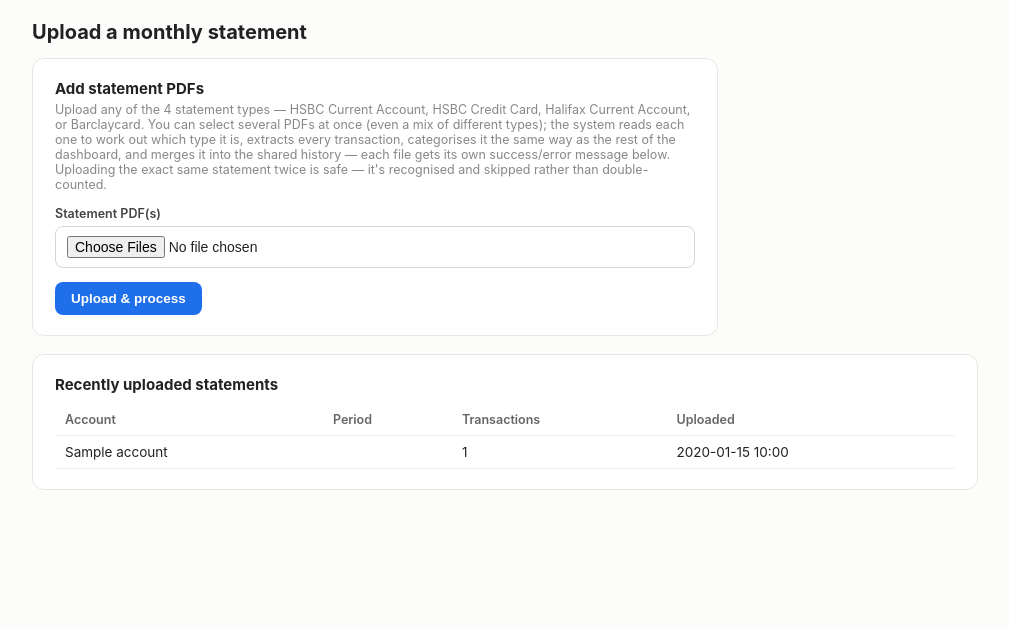
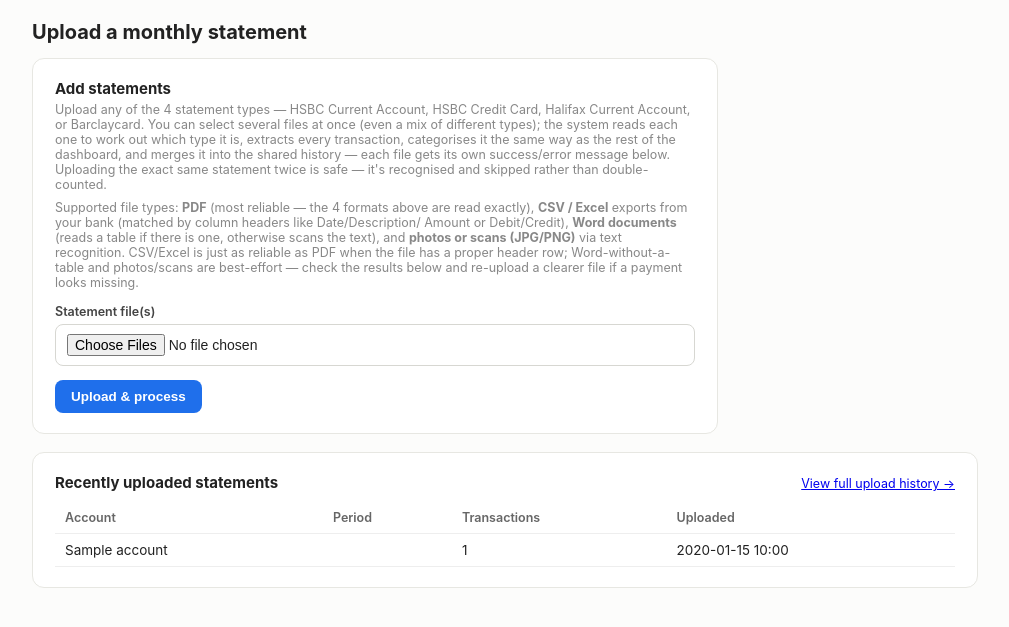
Before and after one commit to prabha3001/household-expenses, a Flask app: template templates/upload.html in a window 1280 px wide. Shown: the part 42-669 px from the top of the page, without its empty margins (18-1027 px from the left). Run offline with Flask 3, Linux system fonts and the light colour scheme; the template is opened without the code that fills it: most values are stand-ins (such as "Sample title", 1, 10 or a date in 2020); some libraries are stand-ins or nearby versions.

Commit message:
Add upload page link + template for full upload history

```diff
--- a/templates/upload.html
+++ b/templates/upload.html
@@ -2,18 +2,26 @@
 {% block content %}
 <h1>Upload a monthly statement</h1>
 <div class="card">
-  <h2>Add statement PDFs</h2>
+  <h2>Add statements</h2>
   <p class="muted" style="margin-top:-6px;margin-bottom:14px;">
     Upload any of the 4 statement types — HSBC Current Account, HSBC Credit Card, Halifax Current
-    Account, or Barclaycard. You can select several PDFs at once (even a mix of different types);
+    Account, or Barclaycard. You can select several files at once (even a mix of different types);
     the system reads each one to work out which type it is, extracts every transaction,
     categorises it the same way as the rest of the dashboard, and merges it into the shared
     history — each file gets its own success/error message below. Uploading the exact same
     statement twice is safe — it's recognised and skipped rather than double-counted.
   </p>
+  <p class="muted" style="margin-top:-6px;margin-bottom:14px;">
+    Supported file types: <strong>PDF</strong> (most reliable — the 4 formats above are read exactly),
+    <strong>CSV / Excel</strong> exports from your bank (matched by column headers like Date/Description/
+    Amount or Debit/Credit), <strong>Word documents</strong> (reads a table if there is one, otherwise
+    scans the text), and <strong>photos or scans (JPG/PNG)</strong> via text recognition. CSV/Excel is
+    just as reliable as PDF when the file has a proper header row; Word-without-a-table and photos/scans
+    are best-effort — check the results below and re-upload a clearer file if a payment looks missing.
+  </p>
   <form method="post" enctype="multipart/form-data" id="uploadForm">
-    <label for="file">Statement PDF(s)</label>
-    <input type="file" id="file" name="file" accept="application/pdf" multiple required>
+    <label for="file">Statement file(s)</label>
+    <input type="file" id="file" name="file" accept=".pdf,.csv,.xlsx,.xls,.docx,.jpg,.jpeg,.png" multiple required>
     <button class="primary" type="submit" id="uploadBtn">Upload &amp; process</button>
   </form>
 
@@ -106,7 +114,10 @@
 
 {% if recent %}
 <div class="card" style="max-width:900px;">
-  <h2>Recently uploaded statements</h2>
+  <div style="display:flex;align-items:baseline;justify-content:space-between;gap:12px;">
+    <h2 style="margin-bottom:10px;">Recently uploaded statements</h2>
+    <a href="{{ url_for('statement_history') }}" style="font-size:12.5px;white-space:nowrap;">View full upload history &rarr;</a>
+  </div>
   <table>
     <tr><th>Account</th><th>Period</th><th>Transactions</th><th>Uploaded</th></tr>
     {% for s in recent %}
```
Also changed, not shown: templates/statement_history.html (added, +43 -0 lines).
